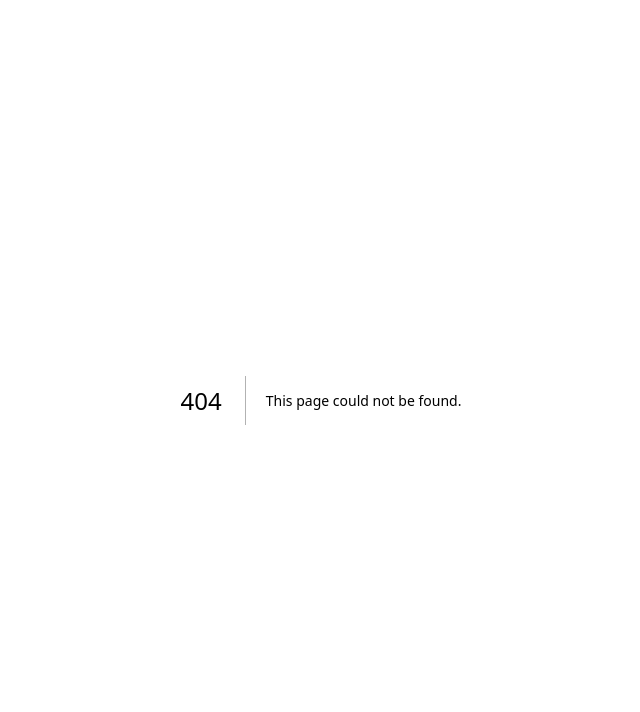
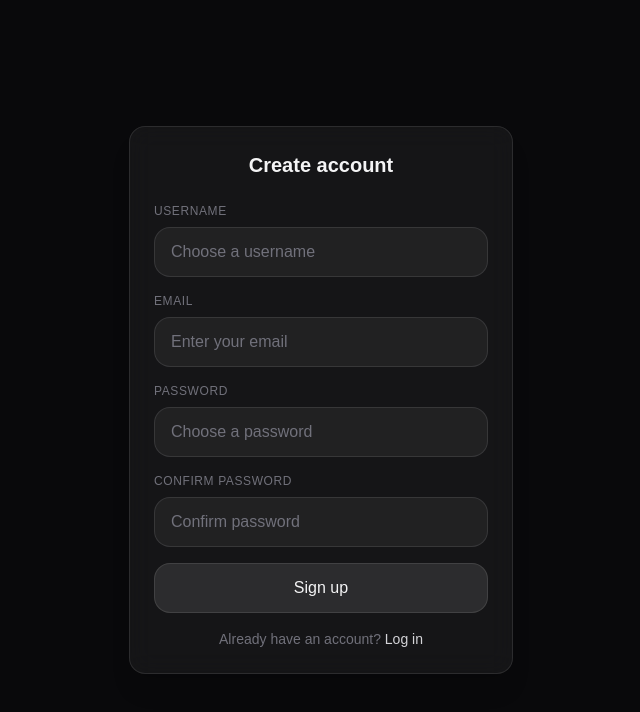
Before and after one commit to YuvaanshM/budget-tracker, a Next.js app: page /signup in a window 1280 px wide. Before the commit this address had no page. Shown: the top 712 px of the page, without its empty margins (319-959 px from the left). Built offline with nearby package versions, Linux system fonts and the light colour scheme.

Commit message:
for yuvaansh

```diff
--- /dev/null
+++ b/app/login/page.tsx
@@ -0,0 +1,66 @@
+"use client";
+
+/**
+ * Login page – Sleto Glassmorphic Dark (DesignDoc.md).
+ * Sign in with username or email + password.
+ */
+
+import Link from "next/link";
+
+export default function LoginPage() {
+  return (
+    <div className="min-h-screen bg-zinc-950 text-zinc-100 flex items-center justify-center p-4">
+      <div className="w-full max-w-sm rounded-2xl border border-white/10 bg-white/5 backdrop-blur-md p-6 shadow-xl transition-[transform,border-color] hover:scale-[1.02] hover:border-white/20">
+        <h1 className="text-xl font-semibold text-center mb-6">
+          Log in
+        </h1>
+        <form className="space-y-4" onSubmit={(e) => e.preventDefault()}>
+          <div>
+            <label
+              htmlFor="username-or-email"
+              className="block text-xs font-medium uppercase tracking-wider text-zinc-500 mb-2"
+            >
+              Username or email
+            </label>
+            <input
+              id="username-or-email"
+              type="text"
+              name="usernameOrEmail"
+              autoComplete="username"
+              placeholder="Enter username or email"
+              className="w-full rounded-2xl border border-white/10 bg-white/5 px-4 py-3 text-zinc-100 placeholder:text-zinc-500 focus:border-white/30 focus:outline-none focus:ring-1 focus:ring-white/20"
+            />
+          </div>
+          <div>
+            <label
+              htmlFor="password"
+              className="block text-xs font-medium uppercase tracking-wider text-zinc-500 mb-2"
+            >
+              Password
+            </label>
+            <input
+              id="password"
+              type="password"
+              name="password"
+              autoComplete="current-password"
+              placeholder="Enter password"
+              className="w-full rounded-2xl border border-white/10 bg-white/5 px-4 py-3 text-zinc-100 placeholder:text-zinc-500 focus:border-white/30 focus:outline-none focus:ring-1 focus:ring-white/20"
+            />
+          </div>
+          <button
+            type="submit"
+            className="w-full rounded-2xl border border-white/10 bg-white/10 py-3 font-medium text-zinc-100 transition-colors hover:bg-white/20 hover:border-white/20"
+          >
+            Sign in
+          </button>
+        </form>
+        <p className="mt-4 text-center text-sm text-zinc-500">
+          Don&apos;t have an account?{" "}
+          <Link href="/signup" className="text-zinc-300 hover:text-white">
+            Sign up
+          </Link>
+        </p>
+      </div>
+    </div>
+  );
+}
--- a/app/page.tsx
+++ b/app/page.tsx
@@ -1,65 +1,50 @@
-import Image from "next/image";
+/**
+ * Homepage – Sleto Glassmorphic Dark (DesignDoc.md).
+ * Conventional landing with Sign up and Login CTAs.
+ */
 
-export default function Home() {
+import Link from "next/link";
+
+export default function HomePage() {
   return (
-    <div className="flex min-h-screen items-center justify-center bg-zinc-50 font-sans dark:bg-black">
-      <main className="flex min-h-screen w-full max-w-3xl flex-col items-center justify-between py-32 px-16 bg-white dark:bg-black sm:items-start">
-        <Image
-          className="dark:invert"
-          src="/next.svg"
-          alt="Next.js logo"
-          width={100}
-          height={20}
-          priority
-        />
-        <div className="flex flex-col items-center gap-6 text-center sm:items-start sm:text-left">
-          <h1 className="max-w-xs text-3xl font-semibold leading-10 tracking-tight text-black dark:text-zinc-50">
-            To get started, edit the page.tsx file.
+    <div className="min-h-screen bg-zinc-950 text-zinc-100">
+      <div className="mx-auto max-w-4xl px-4 py-16 md:py-24">
+        {/* Hero */}
+        <header className="text-center mb-16 md:mb-20">
+          <h1 className="text-4xl md:text-5xl font-bold tracking-tight text-zinc-100 mb-4">
+            Budget Tracker
           </h1>
-          <p className="max-w-md text-lg leading-8 text-zinc-600 dark:text-zinc-400">
-            Looking for a starting point or more instructions? Head over to{" "}
-            <a
-              href="https://vercel.com/templates?framework=next.js&utm_source=create-next-app&utm_medium=appdir-template-tw&utm_campaign=create-next-app"
-              className="font-medium text-zinc-950 dark:text-zinc-50"
-            >
-              Templates
-            </a>{" "}
-            or the{" "}
-            <a
-              href="https://nextjs.org/learn?utm_source=create-next-app&utm_medium=appdir-template-tw&utm_campaign=create-next-app"
-              className="font-medium text-zinc-950 dark:text-zinc-50"
-            >
-              Learning
-            </a>{" "}
-            center.
+          <p className="text-lg md:text-xl text-zinc-400 max-w-xl mx-auto">
+            Track spending, set budgets, and stay on top of your finances.
           </p>
+        </header>
+
+        {/* CTA cards */}
+        <div className="grid grid-cols-1 sm:grid-cols-2 gap-6 max-w-2xl mx-auto">
+          <Link
+            href="/signup"
+            className="rounded-2xl border border-white/10 bg-white/5 backdrop-blur-md p-8 text-center transition-[transform,border-color] hover:scale-[1.02] hover:border-white/20 focus:outline-none focus:ring-2 focus:ring-white/20"
+          >
+            <h2 className="text-xl font-semibold text-zinc-100 mb-2">
+              Sign up
+            </h2>
+            <p className="text-sm text-zinc-500">
+              Create an account with username or email
+            </p>
+          </Link>
+          <Link
+            href="/login"
+            className="rounded-2xl border border-white/10 bg-white/5 backdrop-blur-md p-8 text-center transition-[transform,border-color] hover:scale-[1.02] hover:border-white/20 focus:outline-none focus:ring-2 focus:ring-white/20"
+          >
+            <h2 className="text-xl font-semibold text-zinc-100 mb-2">
+              Log in
+            </h2>
+            <p className="text-sm text-zinc-500">
+              Sign in with your username or email
+            </p>
+          </Link>
         </div>
-        <div className="flex flex-col gap-4 text-base font-medium sm:flex-row">
-          <a
-            className="flex h-12 w-full items-center justify-center gap-2 rounded-full bg-foreground px-5 text-background transition-colors hover:bg-[#383838] dark:hover:bg-[#ccc] md:w-[158px]"
-            href="https://vercel.com/new?utm_source=create-next-app&utm_medium=appdir-template-tw&utm_campaign=create-next-app"
-            target="_blank"
-            rel="noopener noreferrer"
-          >
-            <Image
-              className="dark:invert"
-              src="/vercel.svg"
-              alt="Vercel logomark"
-              width={16}
-              height={16}
-            />
-            Deploy Now
-          </a>
-          <a
-            className="flex h-12 w-full items-center justify-center rounded-full border border-solid border-black/[.08] px-5 transition-colors hover:border-transparent hover:bg-black/[.04] dark:border-white/[.145] dark:hover:bg-[#1a1a1a] md:w-[158px]"
-            href="https://nextjs.org/docs?utm_source=create-next-app&utm_medium=appdir-template-tw&utm_campaign=create-next-app"
-            target="_blank"
-            rel="noopener noreferrer"
-          >
-            Documentation
-          </a>
-        </div>
-      </main>
+      </div>
     </div>
   );
 }
--- /dev/null
+++ b/app/signup/page.tsx
@@ -0,0 +1,94 @@
+"use client";
+
+/**
+ * Sign up page – Sleto Glassmorphic Dark (DesignDoc.md).
+ * Sign up with username or email + password.
+ */
+
+import Link from "next/link";
+
+const inputClass =
+  "w-full rounded-2xl border border-white/10 bg-white/5 px-4 py-3 text-zinc-100 placeholder:text-zinc-500 focus:border-white/30 focus:outline-none focus:ring-1 focus:ring-white/20";
+const labelClass =
+  "block text-xs font-medium uppercase tracking-wider text-zinc-500 mb-2";
+
+export default function SignUpPage() {
+  return (
+    <div className="min-h-screen bg-zinc-950 text-zinc-100 flex items-center justify-center p-4">
+      <div className="w-full max-w-sm rounded-2xl border border-white/10 bg-white/5 backdrop-blur-md p-6 shadow-xl transition-[transform,border-color] hover:scale-[1.02] hover:border-white/20">
+        <h1 className="text-xl font-semibold text-center mb-6">
+          Create account
+        </h1>
+        <form
+          className="space-y-4"
+          onSubmit={(e) => e.preventDefault()}
+        >
+          <div>
+            <label htmlFor="username" className={labelClass}>
+              Username
+            </label>
+            <input
+              id="username"
+              type="text"
+              name="username"
+              autoComplete="username"
+              placeholder="Choose a username"
+              className={inputClass}
+            />
+          </div>
+          <div>
+            <label htmlFor="email" className={labelClass}>
+              Email
+            </label>
+            <input
+              id="email"
+              type="email"
+              name="email"
+              autoComplete="email"
+              placeholder="Enter your email"
+              className={inputClass}
+            />
+          </div>
+          <div>
+            <label htmlFor="password" className={labelClass}>
+              Password
+            </label>
+            <input
+              id="password"
+              type="password"
+              name="password"
+              autoComplete="new-password"
+              placeholder="Choose a password"
+              className={inputClass}
+            />
+          </div>
+          <div>
+            <label htmlFor="confirm-password" className={labelClass}>
+              Confirm password
+            </label>
+            <input
+              id="confirm-password"
+              type="password"
+              name="confirmPassword"
+              autoComplete="new-password"
+              placeholder="Confirm password"
+              className={inputClass}
+            />
+          </div>
+          <button
+            type="submit"
+            className="w-full rounded-2xl border border-white/10 bg-white/10 py-3 font-medium text-zinc-100 transition-colors hover:bg-white/20 hover:border-white/20"
+          >
+            Sign up
+          </button>
+        </form>
+        <p className="mt-4 text-center text-sm text-zinc-500">
+          Already have an account?{" "}
+          <Link href="/login" className="text-zinc-300 hover:text-white">
+            Log in
+          </Link>
+        </p>
+      </div>
+    </div>
+  );
+}
```
